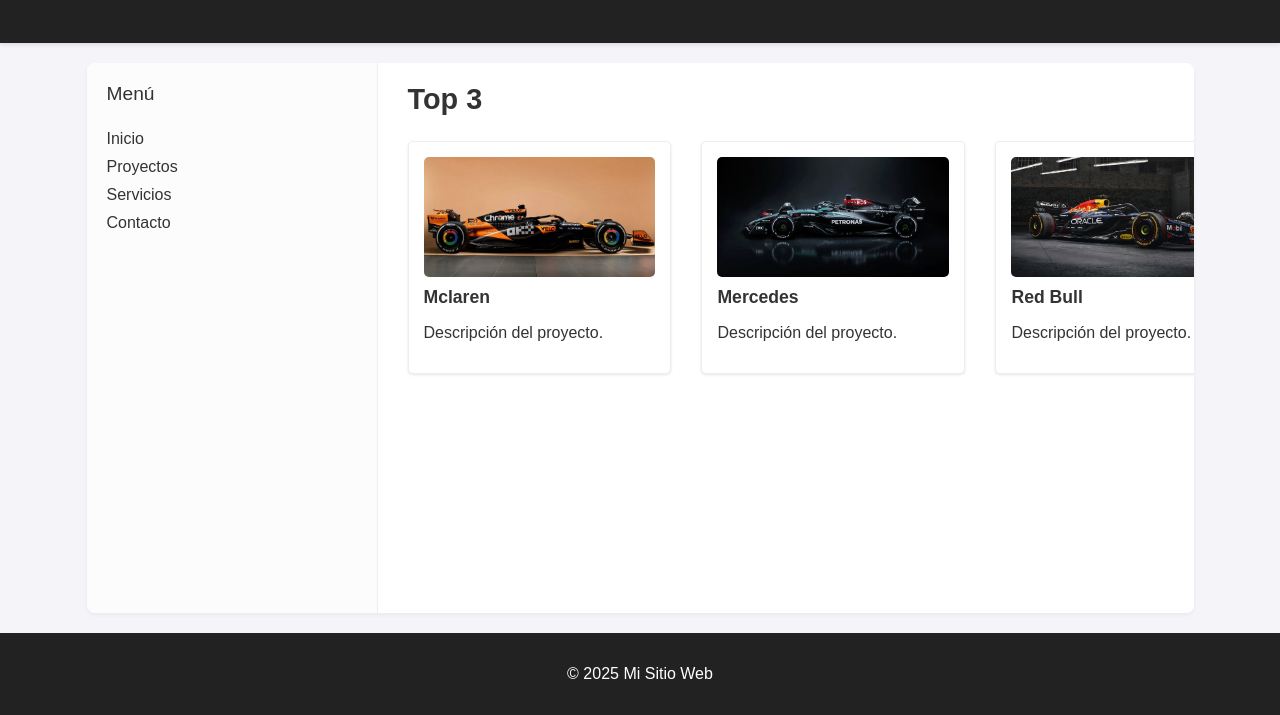
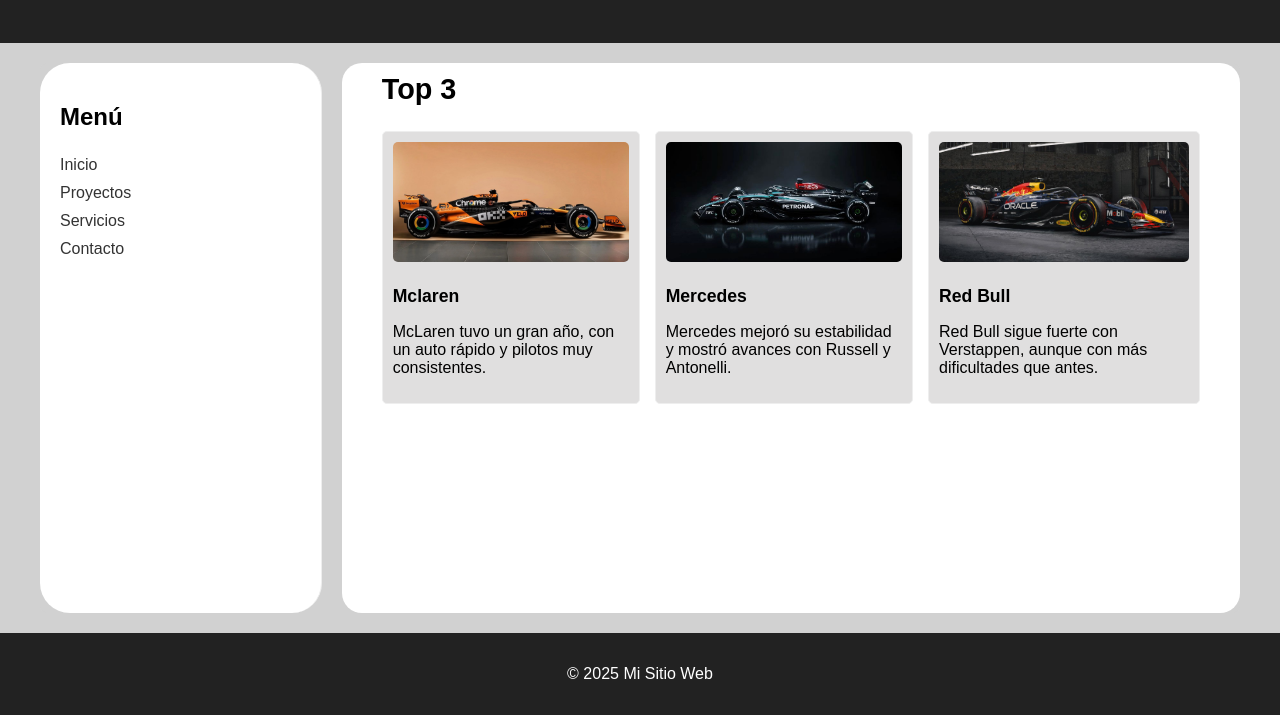
Before and after one commit to Juanes-URBA/Frontend, a plain HTML site: page Menu_con_flexbox/index.html in a window 1280 px wide. Shown: the part 85-800 px from the top of the page. Drawn offline with Linux system fonts and the light colour scheme.

Commit message:
fead: agregar ultimas modificacion al proyecto: menu_con_flexbox

```diff
--- a/Menu_con_flexbox/index.html
+++ b/Menu_con_flexbox/index.html
@@ -30,21 +30,21 @@
             <div class="projects-grid">
 
                 <article class="project-card">
-                    <div class="image-placeholder" style="background-image: url('McLaren.jpg');"></div>
+                    <img src="McLaren.jpg" alt="McLaren" class="card-img">
                     <h3>Mclaren</h3>
-                    <p>Descripción del proyecto.</p>
+                    <p>McLaren tuvo un gran año, con un auto rápido y pilotos muy consistentes.</p>
                 </article>
 
                 <article class="project-card">
-                    <div class="image-placeholder" style="background-image: url('mercedes.jpg');"></div>
+                    <img src="mercedes.jpg" alt="Mercedes" class="card-img">
                     <h3>Mercedes</h3>
-                    <p>Descripción del proyecto.</p>
+                    <p>Mercedes mejoró su estabilidad y mostró avances con Russell y Antonelli.</p>
                 </article>
 
                 <article class="project-card">
-                    <div class="image-placeholder" style="background-image: url('red bull.jpg');"></div>
+                    <img src="red bull.jpg" alt="Red Bull" class="card-img">
                     <h3>Red Bull</h3>
-                    <p>Descripción del proyecto.</p>
+                    <p>Red Bull sigue fuerte con Verstappen, aunque con más dificultades que antes.</p>
                 </article>
 
             </div>
--- a/Menu_con_flexbox/styles.css
+++ b/Menu_con_flexbox/styles.css
@@ -3,8 +3,8 @@ body {
     font-family: Arial, sans-serif;
     margin: 0;
     padding: 0;
-    background-color: #f4f4f9;
-    color: #333;
+    background-color: #d1d1d1;
+    color: #000000;
 
     display: flex;
     flex-direction: column;
@@ -16,35 +16,24 @@ body {
     color: white;
     text-align: center;
     padding: 1.5em 0;
-    box-shadow: 0 2px 4px rgba(0, 0, 0, 0.1);
 }
 
 .main-container {
     display: flex;
     max-width: 1200px;
     margin: 20px auto;
-    gap: 0;
-
+    gap: 20px;
     flex-grow: 1;
-
-    background-color: white;
+    background-color:#d1d1d1;
     border-radius: 8px;
-    box-shadow: 0 2px 4px rgba(0, 0, 0, 0.05);
-    overflow: hidden;
 }
 
 .menu {
-    width: 250px;
+    width: 500px;
     padding: 20px;
-    background-color: #fcfcfc;
+    background-color: #ffffff;
     border-right: 1px solid #eee;
-    box-shadow: none;
-}
-
-.menu h2 {
-    margin-top: 0;
-    font-weight: normal;
-    font-size: 1.2em;
+    border-radius: 30px;
 }
 
 .menu ul {
@@ -58,19 +47,14 @@ body {
     color: #333;
     display: block;
     padding: 5px 0;
-    transition: color 0.2s;
+
 }
 
-.menu a:hover {
-    color: #000;
-}
-
-
 .content {
-    flex-grow: 1;
-    padding: 20px 30px;
-    background-color: white;
+    padding: 10px 40px;
+    background-color: rgb(255, 255, 255);
     box-shadow: none;
+    border-radius: 20px;
 }
 
 .content h2 {
@@ -81,18 +65,16 @@ body {
 
 .projects-grid {
     display: flex;
-    gap: 30px;
+    gap: 15px;
     flex-wrap: nowrap;
-    padding-bottom: 10px;
+    padding-bottom: 5px;
 }
 
 .project-card {
-    flex: 0 0 calc(33.33% - 20px);
     min-width: 200px;
-    background-color: white;
-    padding: 15px;
+    background-color: rgb(224, 223, 223);
+    padding: 10px;
     border-radius: 5px;
-    box-shadow: 0 1px 3px rgba(0, 0, 0, 0.1);
     text-align: left;
     border: 1px solid #eee;
 }
@@ -102,14 +84,12 @@ body {
     font-size: 1.1em;
 }
 
-.image-placeholder {
+.card-img {
     width: 100%;
     height: 120px;
-    background-color: #ccc;
+    object-fit: cover;
     border-radius: 5px;
     margin-bottom: 10px;
-    background-size: cover;
-    background-position: center;
 }
 
 .footer {
@@ -117,6 +97,5 @@ body {
     color: white;
     text-align: center;
     padding: 1em 0;
-    margin-top: auto;
     width: 100%;
 }
```
